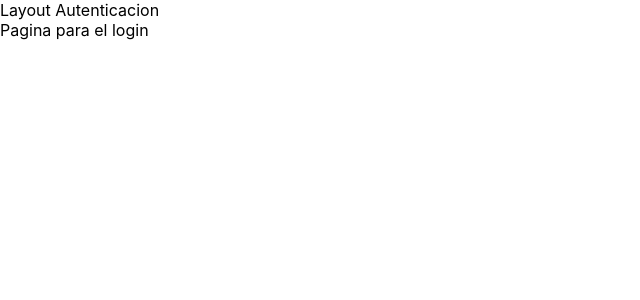
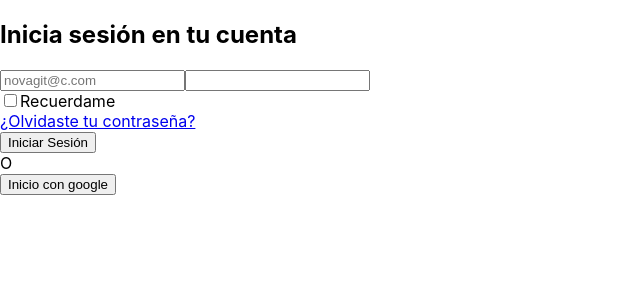
Before and after one commit to NovaGit2021/MinTic2021, a React (Create React App) app: page /login in a window 1280 px wide. Shown: the top 300 px of the page, without its empty margins (0-640 px from the left). Built offline with nearby package versions, Linux system fonts and the light colour scheme.

Commit message:
información de Login

```diff
--- a/src/pages/Login.jsx
+++ b/src/pages/Login.jsx
@@ -1,13 +1,50 @@
-import React from 'react'
+import React from 'react';
+import { Link } from 'react-router-dom';
 
-const login = () => {
-    return (
-        <><div>
-            Layout Autenticacion
-        </div><div>
-                Pagina para el login
-            </div></>
-    )
-}
 
-export default login
+const Login = () => {
+  return (
+    <div className='flex flex-col w-full justify-center items-center'>
+      <h2 className='m-3 text-center text-3xl font-extrabold text-gray-900'>
+        Inicia sesión en tu cuenta
+      </h2>
+      <form className='mt-8 max-w-md'>
+        <div>
+          <input
+            className='appearance-none rounded-none relative block w-full px-3 py-2 border border-gray-300 placeholder-gray-500 text-gray-900 rounded-t-md focus:outline-none focus:ring-indigo-500 focus:border-indigo-500 focus:z-10 sm:text-sm'
+            type='email'
+            placeholder='novagit@c.com'
+            required
+          />
+          <input
+            className='appearance-none rounded-none relative block w-full px-3 py-2 border border-gray-300 placeholder-gray-500 text-gray-900 rounded-t-md focus:outline-none focus:ring-indigo-500 focus:border-indigo-500 focus:z-10 sm:text-sm'
+            type='password'
+            required
+          />
+        </div>
+        <div className='flex justify-between'>
+          <div>
+            <label htmlFor='recuerdame'>
+              <input type='checkbox' name='recuerdame' />
+              Recuerdame
+            </label>
+          </div>
+          <div>
+            <Link to='/'>¿Olvidaste tu contraseña?</Link>
+          </div>
+        </div>
+        <div>
+          <Link to='/admin'>
+            <button type='submit'>Iniciar Sesión</button>
+          </Link>
+        </div>
+        <div>O</div>
+        <div>
+          <button>Inicio con google</button>
+        </div>
+      </form>
+    </div>
+  );
+};
+
+export default Login;
```
Also changed, not shown: public/media/google_logo.png (added).
